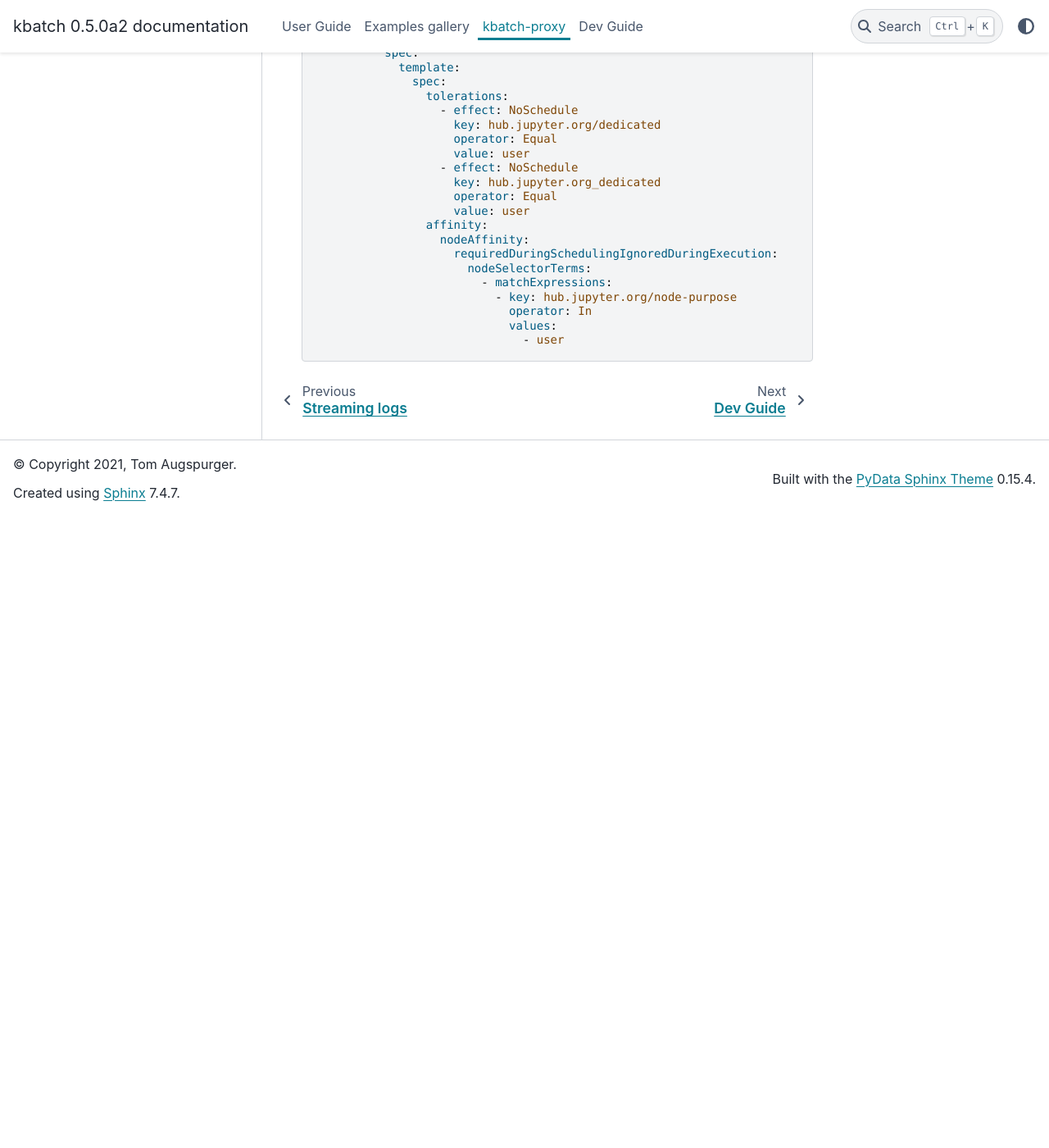
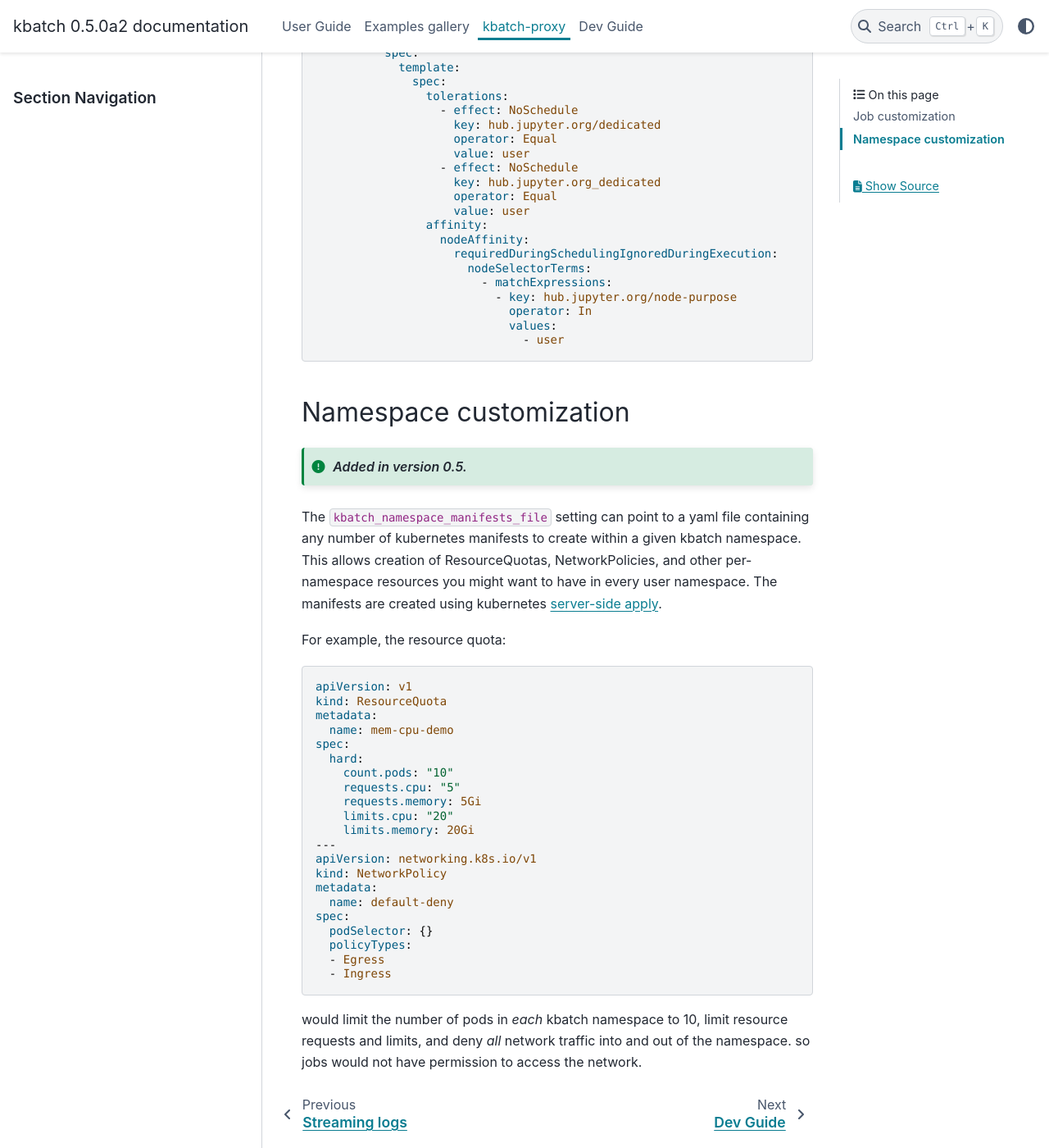
Before and after one commit to kbatch-dev/kbatch, a Sphinx documentation site: the page built from docs/source/kbatch-proxy.md, in a window 1280 px wide and 1400 px high, scrolled down 1187 px. Shown: the whole window at 82% size. Built offline with Sphinx 7.4.7 and the PyData theme 0.15.4, drawn with Linux system fonts in a browser that asks for light colours; before the commit the page ends 1817 px from its top, so only the background shows below that.

Commit message:
allow creation of arbitrary manifests during namespace creation
allows for ResourceQuotas, NetworkPolicies, etc. to be created prior to job submission
so limits can be enforced.

done with server-side apply, so we don't need to understand what kind of resources they are

Currently still a single limit, not customizable per user.

````diff
--- a/docs/source/kbatch-proxy.md
+++ b/docs/source/kbatch-proxy.md
@@ -66,6 +66,43 @@
                               - user
 ```
 
+## Namespace customization
 
+```{versionadded} 0.5
+```
+
+The `kbatch_namespace_manifests_file` setting can point to a yaml file containing any number of kubernetes manifests to create within a given kbatch namespace.
+This allows creation of ResourceQuotas, NetworkPolicies, and other per-namespace resources you might want to have in every user namespace.
+The manifests are created using kubernetes [server-side apply](https://kubernetes.io/docs/reference/using-api/server-side-apply/).
+
+For example, the resource quota:
+
+```yaml
+apiVersion: v1
+kind: ResourceQuota
+metadata:
+  name: mem-cpu-demo
+spec:
+  hard:
+    count.pods: "10"
+    requests.cpu: "5"
+    requests.memory: 5Gi
+    limits.cpu: "20"
+    limits.memory: 20Gi
+---
+apiVersion: networking.k8s.io/v1
+kind: NetworkPolicy
+metadata:
+  name: default-deny
+spec:
+  podSelector: {}
+  policyTypes:
+  - Egress
+  - Ingress
+```
+
+would limit the number of pods in _each_ kbatch namespace to 10,
+limit resource requests and limits, and deny _all_ network traffic into and out of the namespace.
+so jobs would not have permission to access the network.
 
 [jhub-service]: https://z2jh.jupyter.org/en/latest/administrator/services.html
````
Also changed, not shown: 1 other file.
